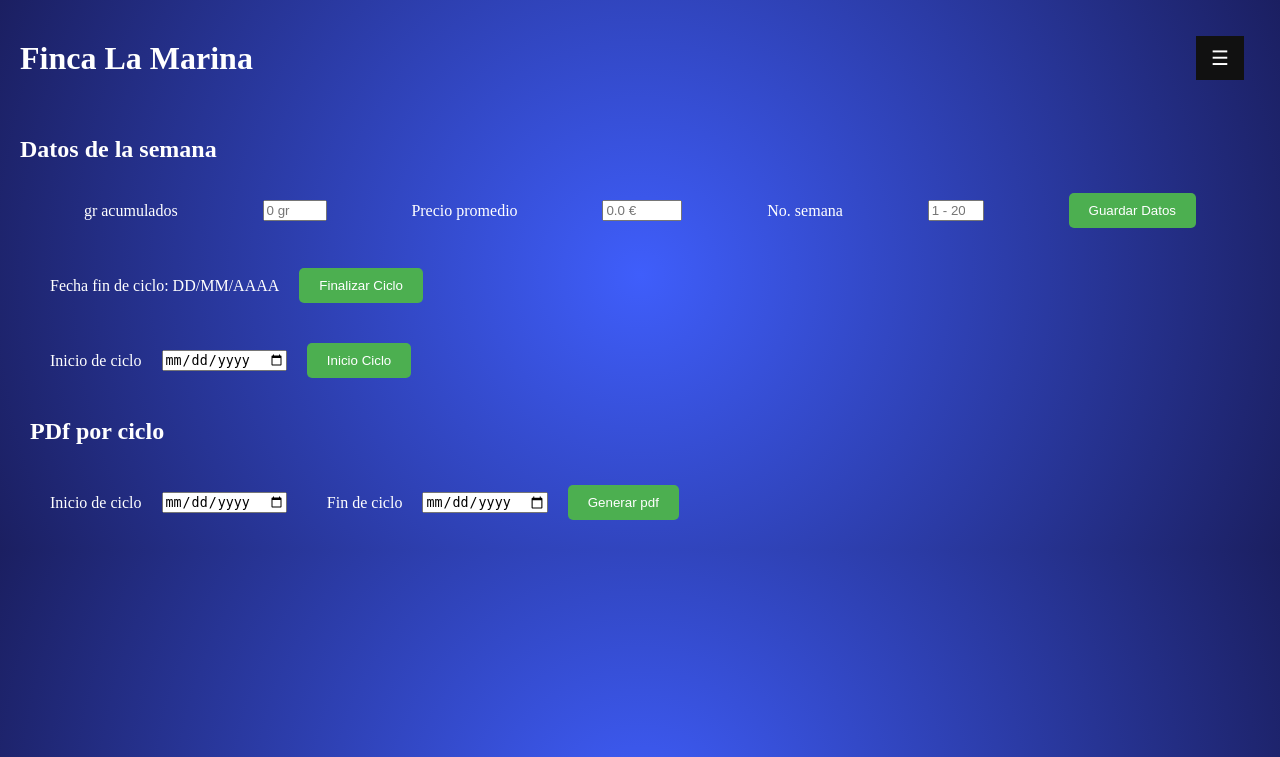
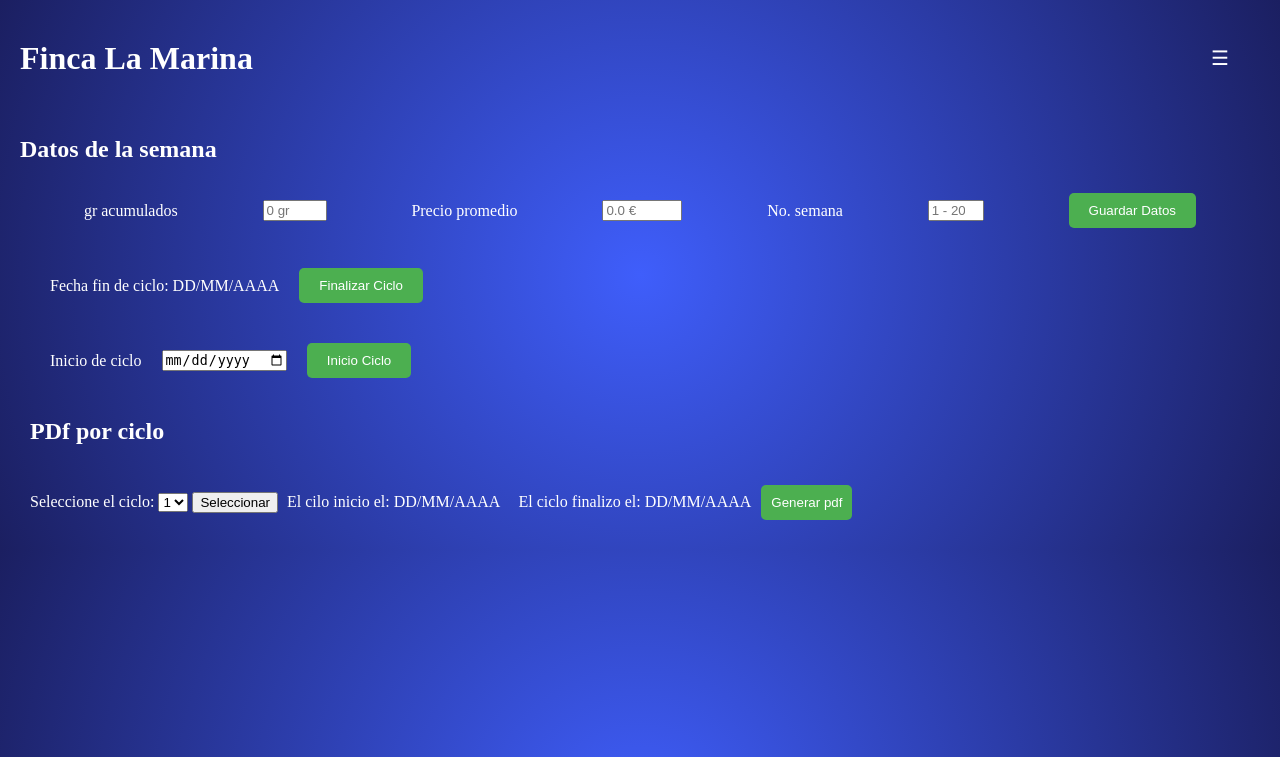
Before and after one commit to ajrodriguezo/lamaria, a FastAPI app: page /LaMaria/ingresoDatos in a window 1280 px wide. Shown: the top 757 px of the page. Run offline with FastAPI, Linux system fonts and the light colour scheme.

Commit message:
fin estilos

```diff
--- a/modules/static/css/stylesdatos.css
+++ b/modules/static/css/stylesdatos.css
@@ -55,7 +55,7 @@ body {
   z-index: 1;
   top: 0;
   right: 0;
-  background-color: #111;
+  background-color: rgb(0, 16, 99);
   overflow-x: hidden;
   transition: 0.5s;
   padding-top: 60px;
@@ -85,14 +85,14 @@ body {
 .openbtn {
   font-size: 20px;
   cursor: pointer;
-  background-color: #111;
+  background-color: #11111100;
   color: white;
   padding: 10px 15px;
   border: none;
 }
 
 .openbtn:hover {
-  background-color: #444;
+  background-color: #00076ed8;
 }
 
 #boton {
--- a/modules/static/templates/datos.html
+++ b/modules/static/templates/datos.html
@@ -100,13 +100,24 @@
         </div>
 
         <div id="iniciocilo" style="width: 90%; display:inline-flex; align-items: center; padding: 20px;">
-            <label for="iniciopdf" style="margin-right: 20px; margin-left: 20px;">Inicio de ciclo</label>
-            <input type="date" id="iniciopdf" name="iniciopdf" style="margin-right: 20px;" />
 
-            <label for="finalpdf" style="margin-right: 20px; margin-left: 20px;">Fin de ciclo</label>
-            <input type="date" id="finalpdf" name="finalpdf" style="margin-right: 20px;" />
+            <form action=#>
+                <label for="cilopdf">Seleccione el ciclo:</label>
+                <select name="cilopdf" id="cilopdf">
+                    <option value="1">1</option>
+                    <option value="2">2</option>
+                    <option value="3">3</option>
+                    <option value="4">4</option>
+                </select>
+                <input type="submit" value="Seleccionar">
 
-            <button id="btnTrueEndpoint1" class="my-button" style="padding-inline: 20px;">Generar pdf </button>
+                <label id="fechadeiniciopdf" style="padding-inline: 5px;">El cilo inicio el: DD/MM/AAAA </label>
+                <label id="fechadefinpdf" style="padding-inline: 10px;">El ciclo finalizo el: DD/MM/AAAA </label>
+
+            </form>
+
+            <button id="btnTrueEndpoint1" type="submit" class="my-button" style="padding-inline: 10px;">Generar pdf </button>
+
         </div>
 
 
--- a/modules/static/templates/main.html
+++ b/modules/static/templates/main.html
@@ -29,7 +29,7 @@
 
         <script>
             function openNav() {
-                document.getElementById("mySidebar").style.width = "250px";
+                document.getElementById("mySidebar").style.width = "150px";
                 document.getElementById("boton").style.marginLeft = "250px";
             }
 
@@ -66,7 +66,7 @@
                 <span> {{ prom_precio }}</span>
                 <p>Precio promedio por Kg </p>
                 <div class="container " id="button-container">
-                    <button>Generar pdf</button>
+                    <button class="my-button">Generar pdf</button>
                 </div>
             </div>
         </div>
```
Also changed, not shown: modules/static/css/styles.css (+18 -3 lines).
